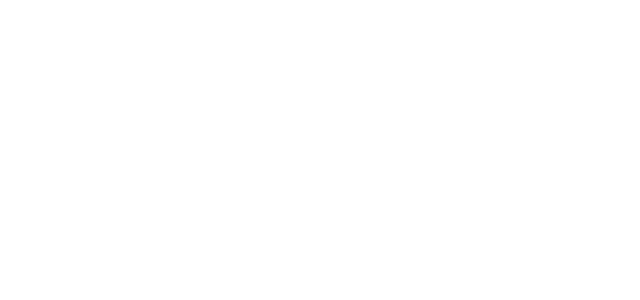
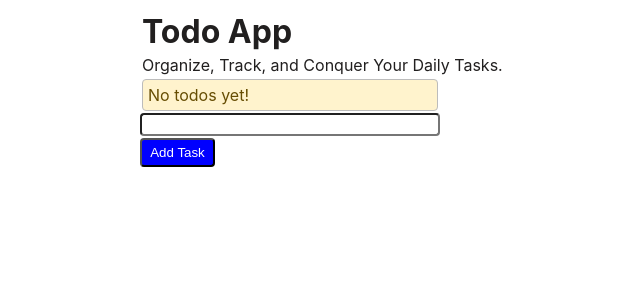
Before and after one commit to KanishkaKodithuwakku/modern-component-app, a React (Create React App) app: page / in a window 1280 px wide. Shown: the top 300 px of the page, without its empty margins (200-840 px from the left). Built offline with nearby package versions, Linux system fonts and the light colour scheme.

Commit message:
add task done

```diff
--- /dev/null
+++ b/src/Alert.js
@@ -0,0 +1,47 @@
+import React from 'react'
+import { Column, Row } from "./Layout";
+import styled from 'styled-components';
+
+const AlertBox = styled.div`
+  border: 1px solid #bcbcbc;
+  padding: 5px;
+  border-radius: 4px;
+  margin: 2px;
+  background-color: ${(props) => {
+    switch (props.type) {
+      case "danger":
+        return "#f8d7da";
+      case "success":
+        return "#d4edda";
+      case "warning":
+        return "#fff3cd";
+      case "info":
+        return "#d1e7dd";
+      default:
+        return "#e2e3e5";
+    }
+  }};
+  color: ${(props) => {
+    switch (props.type) {
+      case "danger":
+        return "#842029";
+      case "success":
+        return "#0f5132";
+      case "warning":
+        return "#664d03";
+      case "info":
+        return "#055160";
+      default:
+        return "#0c0c0d"; // default color for 'default' variant
+    }
+  }};
+`;
+const Alert = ({ message, type }) => {
+  return (
+    <Column span={6}>
+      <AlertBox type={type}>{message}</AlertBox>
+    </Column>
+  );
+};
+
+export default Alert;
--- a/src/App.js
+++ b/src/App.js
@@ -1,10 +1,48 @@
+import Alert from "./Alert";
 import "./App.css";
 import Layout, { Column, Row } from "./Layout";
+import TaskForm from "./TaskForm";
+import Title from "./Title";
+import { useState } from "react";
+import TodoList from "./TodoList";
+
+
 
 function App() {
-  return <Layout>
 
-  </Layout>;
+  const [todos, settodos] = useState([]);
+  const [error, setError] = useState(null);
+
+  const handleAddTodos = (task) => {
+    const updatedArray = [...todos, task];
+    settodos(updatedArray);
+    setError("");
+  }
+
+   const handleError = (errorMsg) => {
+     setError(errorMsg);
+   };
+
+
+  return (
+    <Layout>
+      <Column>
+        <Title
+          title={`Todo App`}
+          subtitle={`Organize, Track, and Conquer Your Daily Tasks.`}
+        />
+      </Column>
+
+      {error && <Alert message={error} type={`danger`}/>}
+      {!todos.length ? (
+        <Alert message={`No todos yet!`} type={`warning`} />
+      ) : null}
+
+      <TaskForm handleAddTodos={handleAddTodos} handleError={handleError} />
+
+      <TodoList data={todos} />
+    </Layout>
+  );
 }
 
 export default App;
--- a/src/Layout.js
+++ b/src/Layout.js
@@ -18,19 +18,24 @@
   width: 600px;
   display: flex;
   padding: 10px;
-  flex-direction: row;
+  flex-direction: column; // Change here
 `;
-
 
 export const Row = styled.div`
   display: flex;
   flex-direction: row;
+  width: 100%;
+  flex-wrap: wrap;
 `;
-
 
 export const Column = styled.div`
   display: flex;
   flex-direction: column;
+  flex: ${(props) =>
+    props.span
+      ? props.span / 12
+      : "1"}; // If you want to mimic Bootstrap's span
+  width: ${(props) => (props.span ? (props.span / 12) * 100 : "100")}%;
 `;
 
 const Layout = ({ children }) => {
--- /dev/null
+++ b/src/TaskForm.js
@@ -0,0 +1,51 @@
+import React, { useState } from "react";
+import { Column, Row } from "./Layout";
+import styled from "styled-components";
+
+const Button = styled.button`
+  padding: 5px;
+  border: 1px sold #ccc;
+  border-radius: 4px;
+  margin-top: 2px;
+  background-color: ${(props) => (props.primary ? "blue" : "yellow")};
+  color: #fff;
+`;
+
+const Input = styled.input`
+  padding: 2px;
+  border-radius: 4px;
+`;
+
+const TaskForm = ({ handleAddTodos, handleError }) => {
+  const [task, setTask] = useState("");
+
+  const handleInputChange = (value) => {
+    setTask(value);
+  };
+
+  const handleSubmit = () => {
+    if (task.trim().length === 0) {
+      handleError("Task cannot be empty");
+    } else {
+      handleAddTodos(task);
+      setTask("");
+    }
+  };
+
+  return (
+    <Column span={6}>
+      <Input
+        type="text"
+        value={task}
+        onChange={(e) => handleInputChange(e.target.value)}
+      />
+      <Column span={3}>
+        <Button primary onClick={handleSubmit}>
+          Add Task
+        </Button>
+      </Column>
+    </Column>
+  );
+};
+
+export default TaskForm;
--- /dev/null
+++ b/src/Title.js
@@ -0,0 +1,34 @@
+import React from "react";
+import { Column, Row } from "./Layout";
+import styled from "styled-components";
+
+const MainTitle = styled.h1`
+  color: #211f1f;
+  padding: 2px;
+  margin: 0;
+`;
+
+const Subtitle = styled.p`
+  color: #211f1f;
+  padding: 2px;
+  margin: 0;
+`;
+
+const Title = ({ title, subtitle, tag }) => {
+  return (
+    <Row>
+      <Column>
+        <MainTitle>{title}</MainTitle>
+        <Subtitle as={tag}>{subtitle}</Subtitle>
+      </Column>
+    </Row>
+  );
+};
+
+Title.defaultProps = {
+  title: "Title",
+  subtitle: "SubTitle",
+  tag: "p",
+};
+
+export default Title;
--- /dev/null
+++ b/src/TodoList.js
@@ -0,0 +1,30 @@
+import React from "react";
+import styled from "styled-components";
+import {Column} from "./Layout";
+
+const ListWrapper = styled.ul`
+  list-style: none;
+  margin-top:20;
+  padding:0;
+`;
+
+const ListItem = styled.li`
+  padding: 2px;
+  margin:1px;
+  border: 1px solid #666
+`;
+
+const TodoList = ({ data }) => {
+  return (
+    <Column span={6}>
+      <ListWrapper>
+        {data &&
+          data.map((d, index) => (
+            <ListItem key={index}>{index + 1 + " " + d}</ListItem>
+          ))}
+      </ListWrapper>
+    </Column>
+  );
+};
+
+export default TodoList;
```
